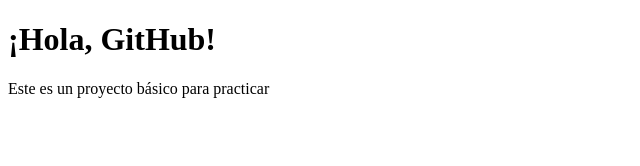
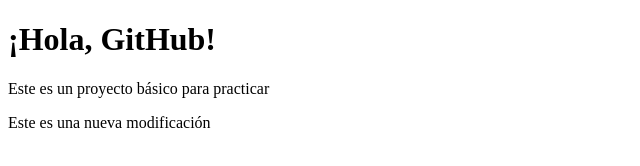
Before and after one commit to AngelFranko/mi_proyecto_web, a plain HTML site: page index.html in a window 1280 px wide. Shown: the whole page, without its empty margins (0-640 px from the left). Drawn offline with Linux system fonts and the light colour scheme.

Commit message:
Añadir a ¡Hola, GitHub! un nuevo parrafo

```diff
--- a/index.html
+++ b/index.html
@@ -10,6 +10,7 @@
 <body>
     <h1>¡Hola, GitHub!</h1>
     <p>Este es un proyecto básico para practicar</p>
+    <p>Este es una nueva modificación</p>
 </body>
 
 </html>
```
